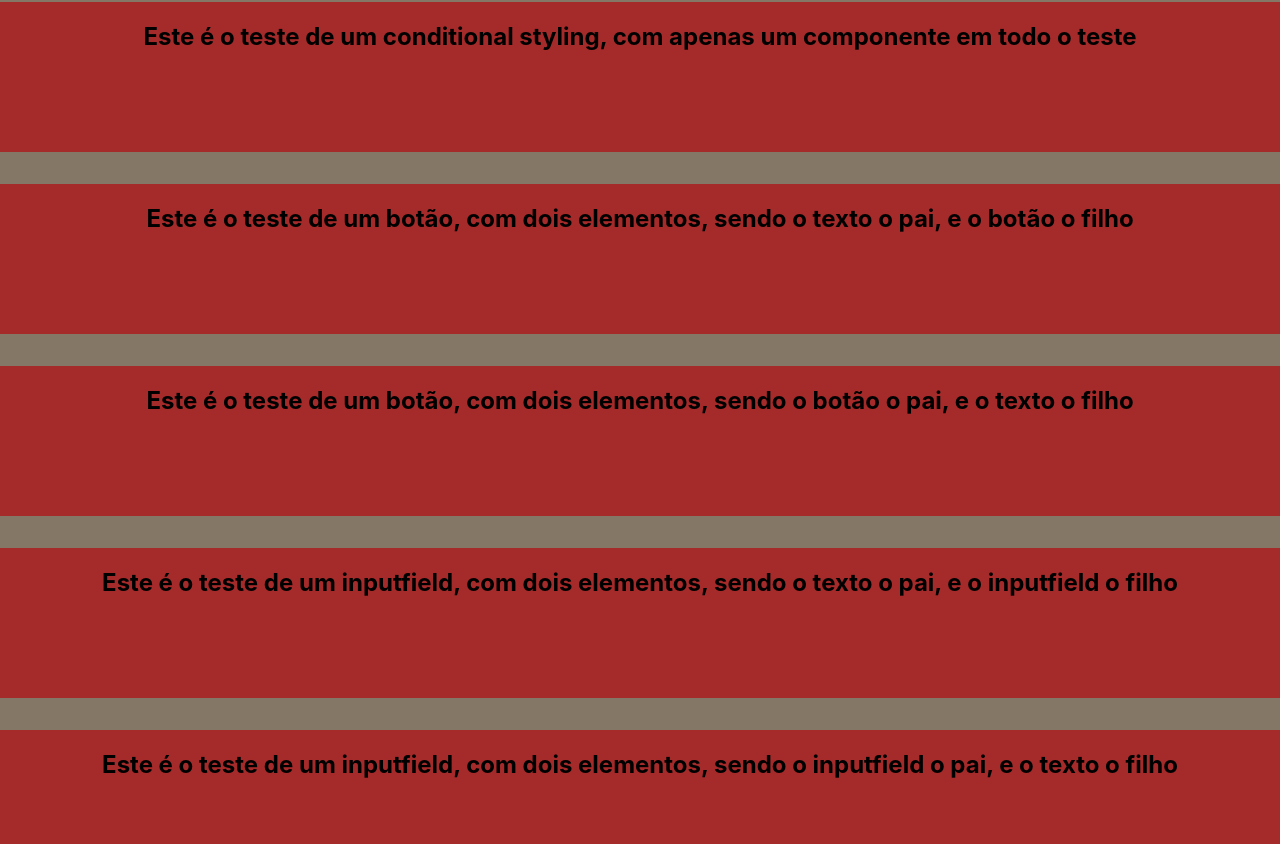
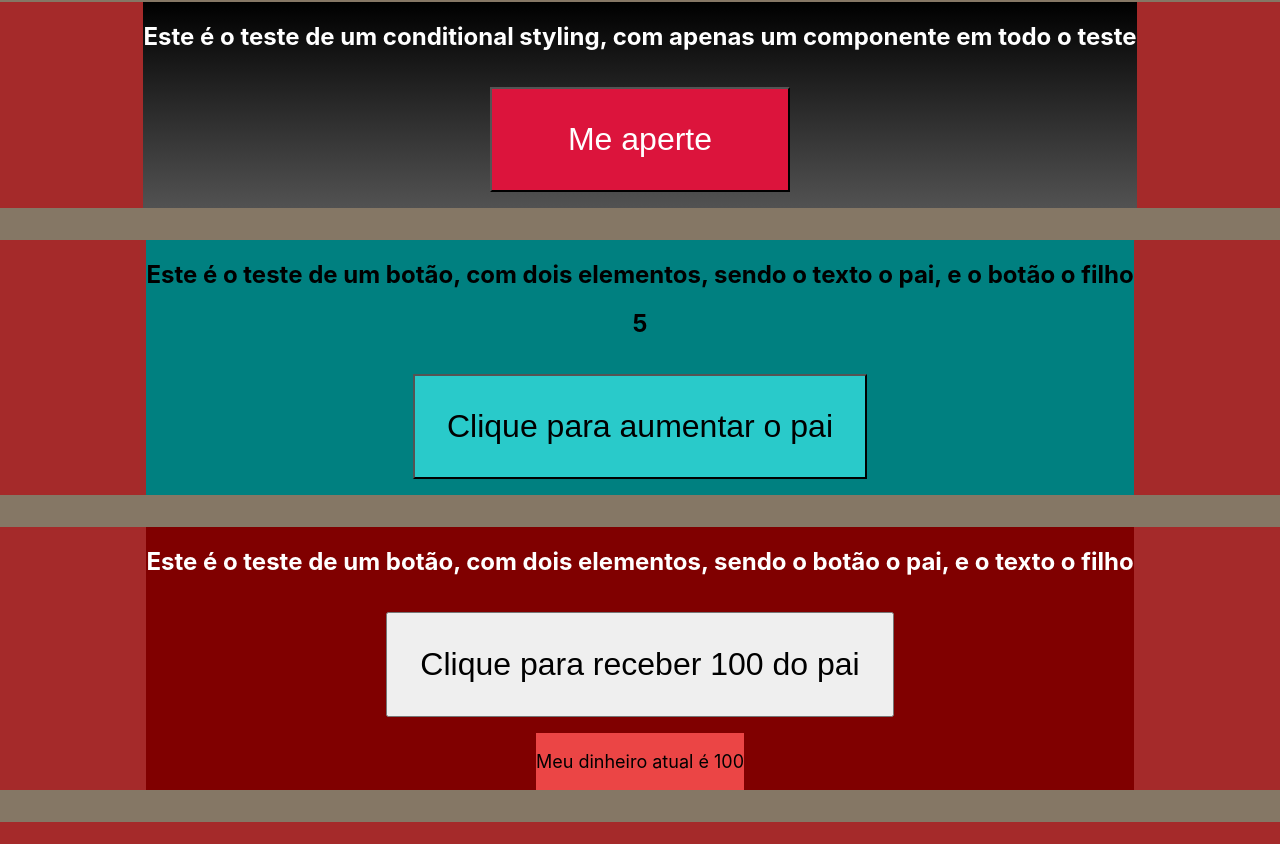
Before and after one commit to kopfmad/bigtest, a React (Create React App) app: page / in a window 1280 px wide. Shown: the part 863-1707 px from the top of the page. Built offline with nearby package versions, Linux system fonts and the light colour scheme.

Commit message:
terminei botaosimplesdoiselementosinvertido

```diff
--- a/src/App.css
+++ b/src/App.css
@@ -22,7 +22,7 @@
 }
 
 .BotaoSimplesUmElemento {
-  background-color: chartreuse;
+  background-image: linear-gradient(rgb(107, 107, 15), rgb(53, 77, 40));
   max-width: max-content;
 }
 
@@ -53,9 +53,43 @@
 }
 
 .RenderDesligado {
+  padding: 1rem;
   background-color: black;
-  padding: 1rem;
   color: white;
   border-radius: 10px;
   max-width: min-content;
 }
+
+.ConditionalStylingUmElemento {
+  background-image: linear-gradient(rgb(0, 0, 0), rgb(82, 82, 82));
+  color: white;
+}
+
+.btnstyle {
+  background-color: crimson;
+  color: white;
+}
+
+.BotaoSimplesDoisElementos {
+  background-color: teal;
+}
+.BotaoSimplesDoisElementosFilho {
+  background-color: rgb(41, 202, 202);
+}
+.BotaoSimplesDoisElementosInvertido {
+  background-color: rgb(128, 0, 0);
+  display: flex;
+  flex-direction: column;
+  justify-content: center;
+  align-items: center;
+}
+
+.BotaoSimplesDoisElementosInvertido h2 {
+  color: white;
+}
+
+.BotaoSimplesDoisElementosInvertidoFilho {
+  background-color: rgb(235, 69, 69);
+  max-width: 300px;
+  font-size: large;
+}
--- a/src/BotaoSimplesDoisElementos.js
+++ b/src/BotaoSimplesDoisElementos.js
@@ -1,12 +1,22 @@
-import React from 'react'
+import React, { useState } from 'react'
+import BotaoSimplesDoisElementosFilho from './BotaoSimplesDoisElementosFilho'
 
 export default function BotaoSimplesDoisElementos() {
+  let [numero, setNumero] = useState(5)
+
+  function aumentaNumero() {
+    setNumero((antigonumero) => antigonumero + 1)
+  }
+
   return (
     <div className="BotaoSimplesDoisElementos">
       <h2>
         Este é o teste de um botão, com dois elementos, sendo o texto o pai, e o
         botão o filho
       </h2>
+      <h2>{numero}</h2>
+      <BotaoSimplesDoisElementosFilho funcaodopai={aumentaNumero} />
+      {/* Quem tem o State é o pai, e ele tmb tem a função que muda o State. O pai joga a função para o filho. O filho executa no onClick */}
     </div>
   )
 }
--- /dev/null
+++ b/src/BotaoSimplesDoisElementosFilho.js
@@ -0,0 +1,12 @@
+import React from 'react'
+
+export default function BotaoSimplesDoisElementosFilho(props) {
+  return (
+    <button
+      className="btn BotaoSimplesDoisElementosFilho"
+      onClick={props.funcaodopai}
+    >
+      Clique para aumentar o pai
+    </button>
+  )
+}
--- a/src/BotaoSimplesDoisElementosInvertido.js
+++ b/src/BotaoSimplesDoisElementosInvertido.js
@@ -1,12 +1,25 @@
-import React from 'react'
+import React, { useState } from 'react'
+import BotaoSimplesDoisElementosInvertidoFilho from './BotaoSimplesDoisElementosInvertidoFilho'
 
 export default function BotaoSimplesDoisElementosInvertido() {
+  let [dinheiroenviado, setDinheiroEnviado] = useState(100)
+
+  function enviaDinheiro() {
+    setDinheiroEnviado((dinheiroantigo) => dinheiroantigo + 100)
+  }
+
   return (
     <div className="BotaoSimplesDoisElementosInvertido">
       <h2>
         Este é o teste de um botão, com dois elementos, sendo o botão o pai, e o
         texto o filho
       </h2>
+      <button className="btn" onClick={enviaDinheiro}>
+        Clique para receber 100 do pai
+      </button>
+      <BotaoSimplesDoisElementosInvertidoFilho
+        dinheirodopai={dinheiroenviado}
+      />
     </div>
   )
 }
--- /dev/null
+++ b/src/BotaoSimplesDoisElementosInvertidoFilho.js
@@ -0,0 +1,10 @@
+import React, { useState } from 'react'
+
+export default function BotaoSimplesDoisElementosInvertidoFilho(props) {
+  return (
+    <div className="BotaoSimplesDoisElementosInvertidoFilho">
+      <p>Meu dinheiro atual é {props.dinheirodopai}</p>
+    </div>
+    // Aqui estou com o state e a função que muda o state no pai, e passo apenas o state via props. Quando o state muda, o valor enviado tmb muda e sofre render automático.
+  )
+}
--- a/src/ConditionalStylingUmElemento.js
+++ b/src/ConditionalStylingUmElemento.js
@@ -1,12 +1,26 @@
-import React from 'react'
+import React, { useState } from 'react'
 
 export default function ConditionalStylingUmElemento() {
+  let [largura, setLargura] = useState(300)
+
+  function aumentaLargura() {
+    setLargura((larguraantiga) => larguraantiga + 20)
+  }
+
   return (
     <div className="ConditionalStylingUmElemento">
       <h2>
         Este é o teste de um conditional styling, com apenas um componente em
         todo o teste
       </h2>
+      <button
+        onClick={aumentaLargura}
+        className="btn btnstyle"
+        style={{ width: largura }}
+        // Aqui basta criar uma expressao JS, dentro colocar um objeto com o par style:valor
+      >
+        Me aperte
+      </button>
     </div>
   )
 }
--- a/src/InputFieldUmElemento.js
+++ b/src/InputFieldUmElemento.js
@@ -1,7 +1,7 @@
 import React, { useState } from 'react'
 
 export default function InputFieldUmElemento() {
-  let [numero, setNumero] = useState(4)
+  let [numero, setNumero] = useState('Digite o seu nome')
   let textodoinput
 
   function JogaInputText(event) {
```
